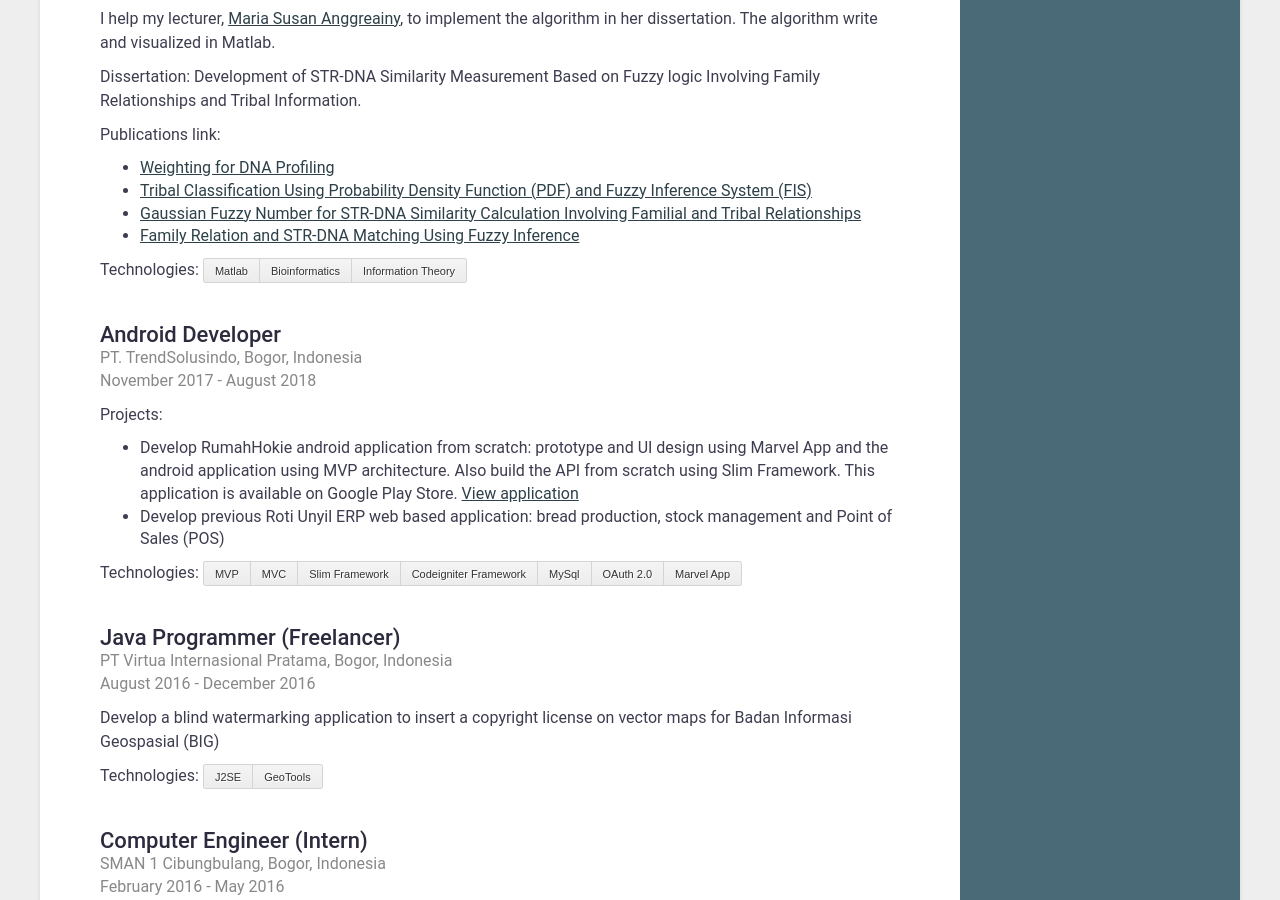
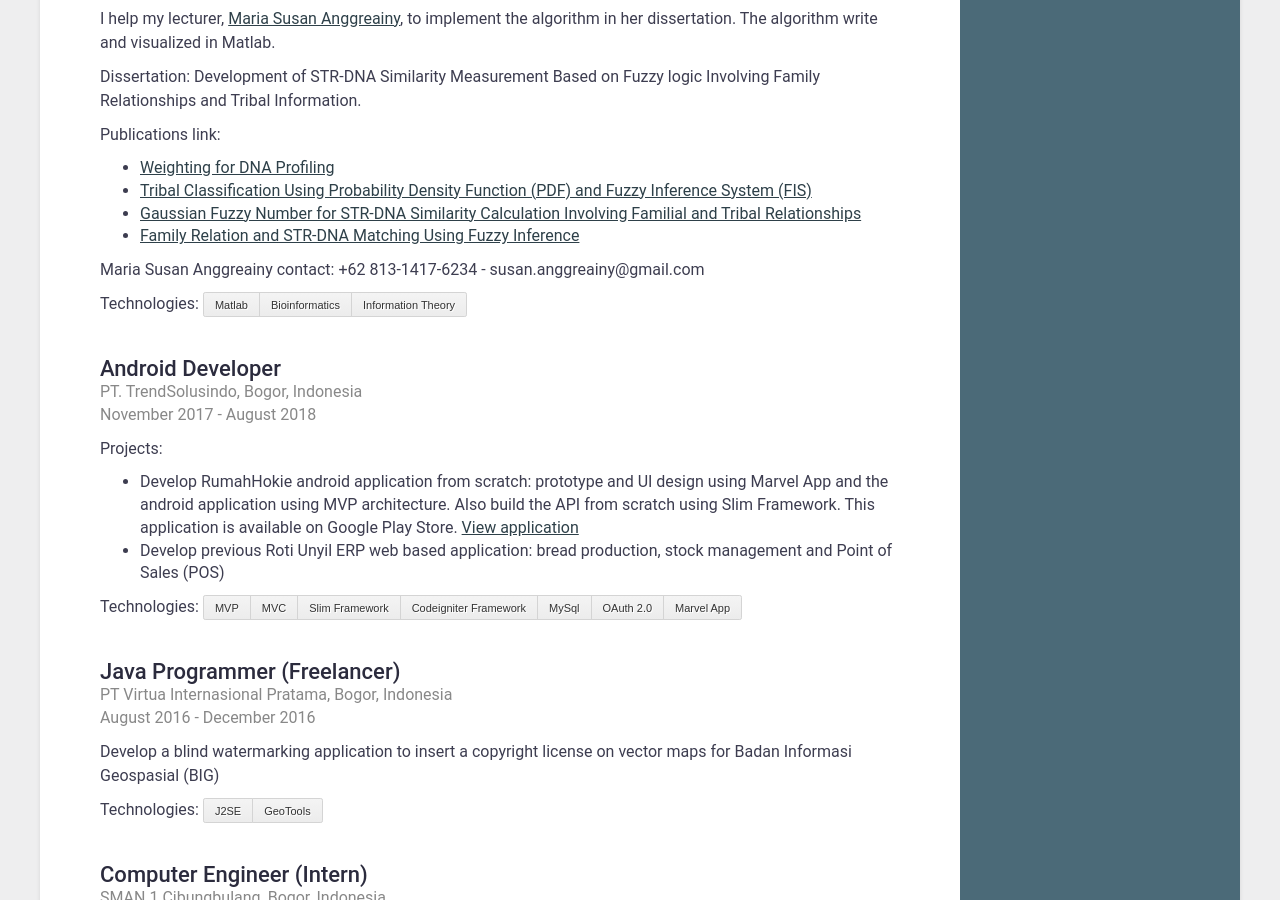
Before and after one commit to albertbrucelee/cv, a Jekyll site: the page built from index.html, in a window 1280 px wide and 900 px high, scrolled down 1537 px. Built offline with Jekyll 4.4.1, drawn with Linux system fonts in a browser that asks for light colours.

Commit message:
Add reference contact on CV

```diff
--- a/_data/data.yml
+++ b/_data/data.yml
@@ -149,6 +149,8 @@ experiences:
             - <a target="_blank" href="http://doi.org/10.1109/SCIS-ISIS.2018.00186"><u>Tribal Classification Using Probability Density Function (PDF) and Fuzzy Inference System (FIS)</u></a>
             - <a target="_blank" href="https://doi.org/10.1155/2018/8602513"><u>Gaussian Fuzzy Number for STR-DNA Similarity Calculation Involving Familial and Tribal Relationships</u></a>
             - <a target="_blank" href="http://doi.org/10.11591/ijece.v9i2.pp1335-1345"><u>Family Relation and STR-DNA Matching Using Fuzzy Inference</u></a>
+
+          Maria Susan Anggreainy contact: +62 813-1417-6234 - susan.anggreainy@gmail.com
       technologies:
           - name: Matlab
             href: https://www.mathworks.com/products/matlab.html
```
Also changed, not shown: 1 other file.
